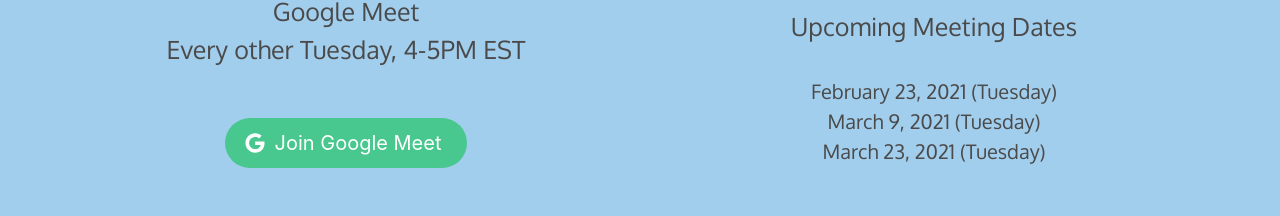
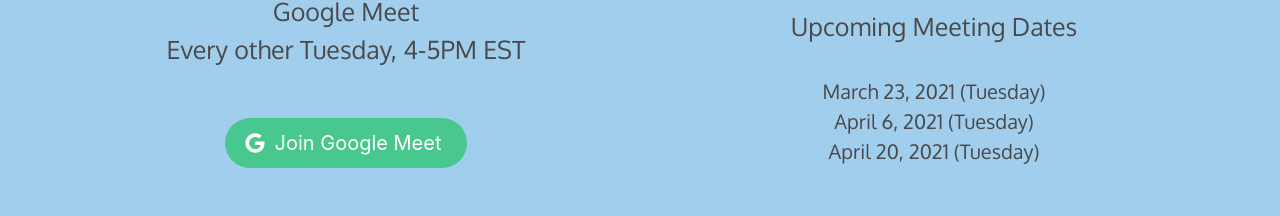
Before and after one commit to ooys/ACL-secret-math-society, a Next.js app: page / in a window 1280 px wide. Shown: the part 1483-1699 px from the top of the page. Built offline with nearby package versions, Linux system fonts and the light colour scheme.

Commit message:
Update Meeting Dates

```diff
--- a/pages/index.js
+++ b/pages/index.js
@@ -199,11 +199,11 @@
                                 Upcoming Meeting Dates
                             </div>
                             <div id="column-4-right-bot-text">
-                                February 23, 2021 (Tuesday)
+                                March 23, 2021 (Tuesday)
                                 <br></br>
-                                March 9, 2021 (Tuesday)
+                                April 6, 2021 (Tuesday)
                                 <br></br>
-                                March 23, 2021 (Tuesday)
+                                April 20, 2021 (Tuesday)
                             </div>
                         </div>
                     </div>
```
Also changed, not shown: 1 other file (tests, documents, lock files or other folders).
